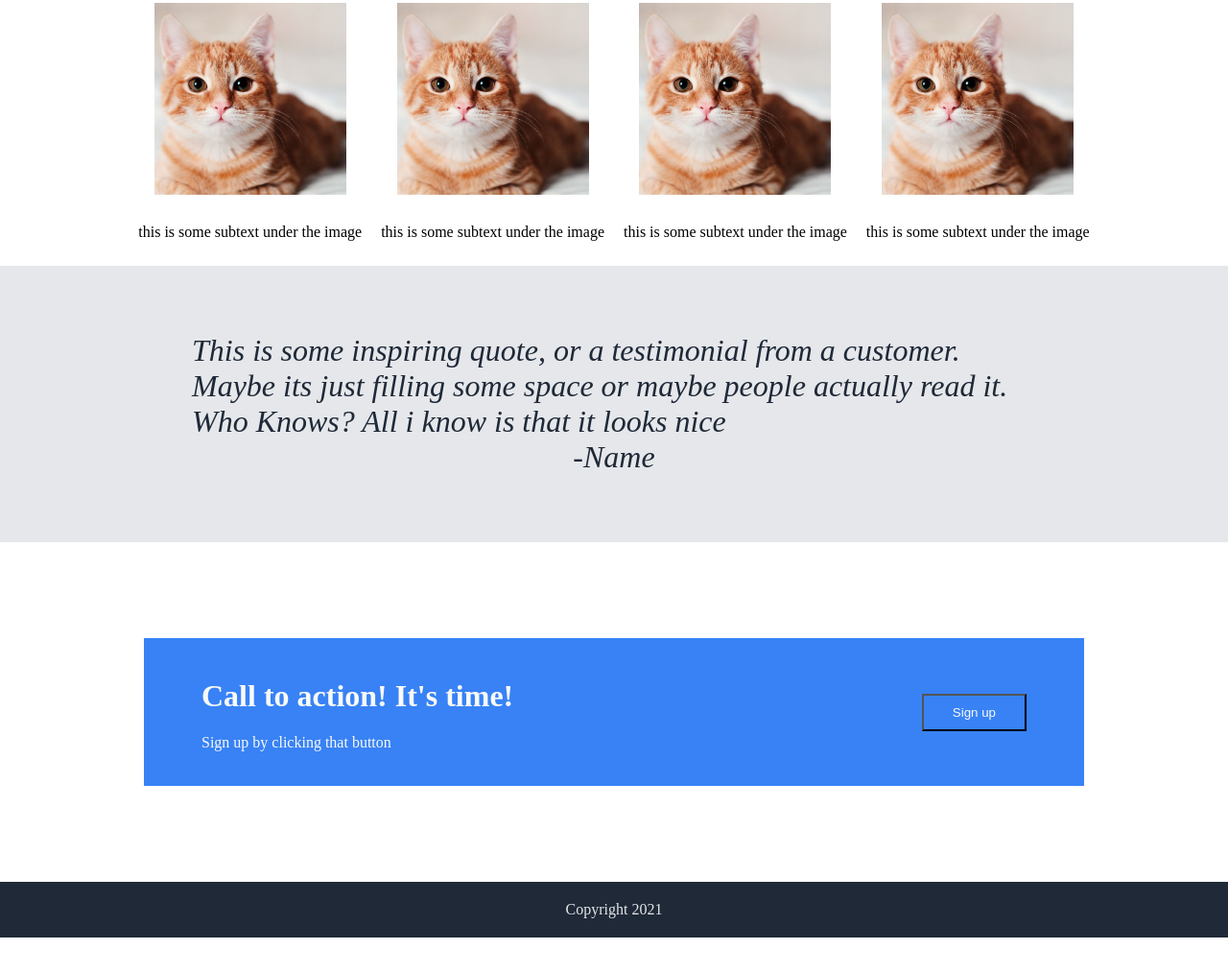
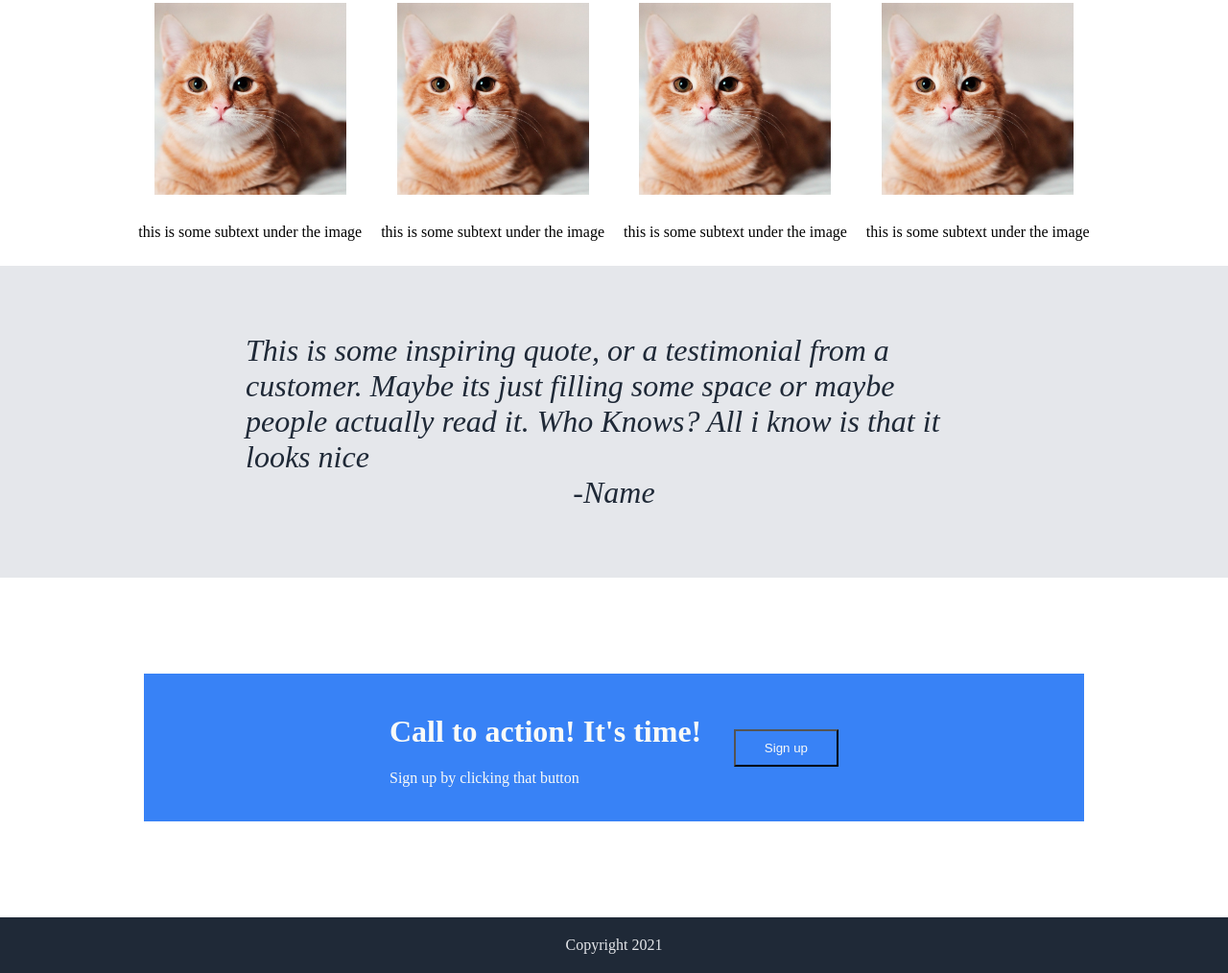
Before and after one commit to andersonzw/landing-page, a plain HTML site: page index.html in a window 1280 px wide. Shown: the part 460-1474 px from the top of the page at 96% size. Before the commit the page ends 1437 px from the top, so only its background shows below. Drawn offline with Linux system fonts and the light colour scheme.

Commit message:
Adjust padding for quotes

```diff
--- a/stylesheet.css
+++ b/stylesheet.css
@@ -85,7 +85,6 @@ align-items: center;
 }
 .card-container {
     display: flex;
-    flex-wrap: wrap;
     text-align: center;
 }
 .card {
@@ -106,7 +105,7 @@ align-items: center;
     display: flex;
     flex-direction: column;
     background-color: #E5E7EB;
-    padding: 70px 200px;
+    padding: 70px 20%;
     font-size: 32px;
     font-style: italic;
     color: #1f2937;
@@ -126,7 +125,7 @@ align-items: center;
     align-items: center;
     background-color: #3882f6;
     margin: 100px 150px;
-    padding: 20px 60px;
+    padding: 20px 20%;;
     color: #F9FAF8;
 }
 
```
